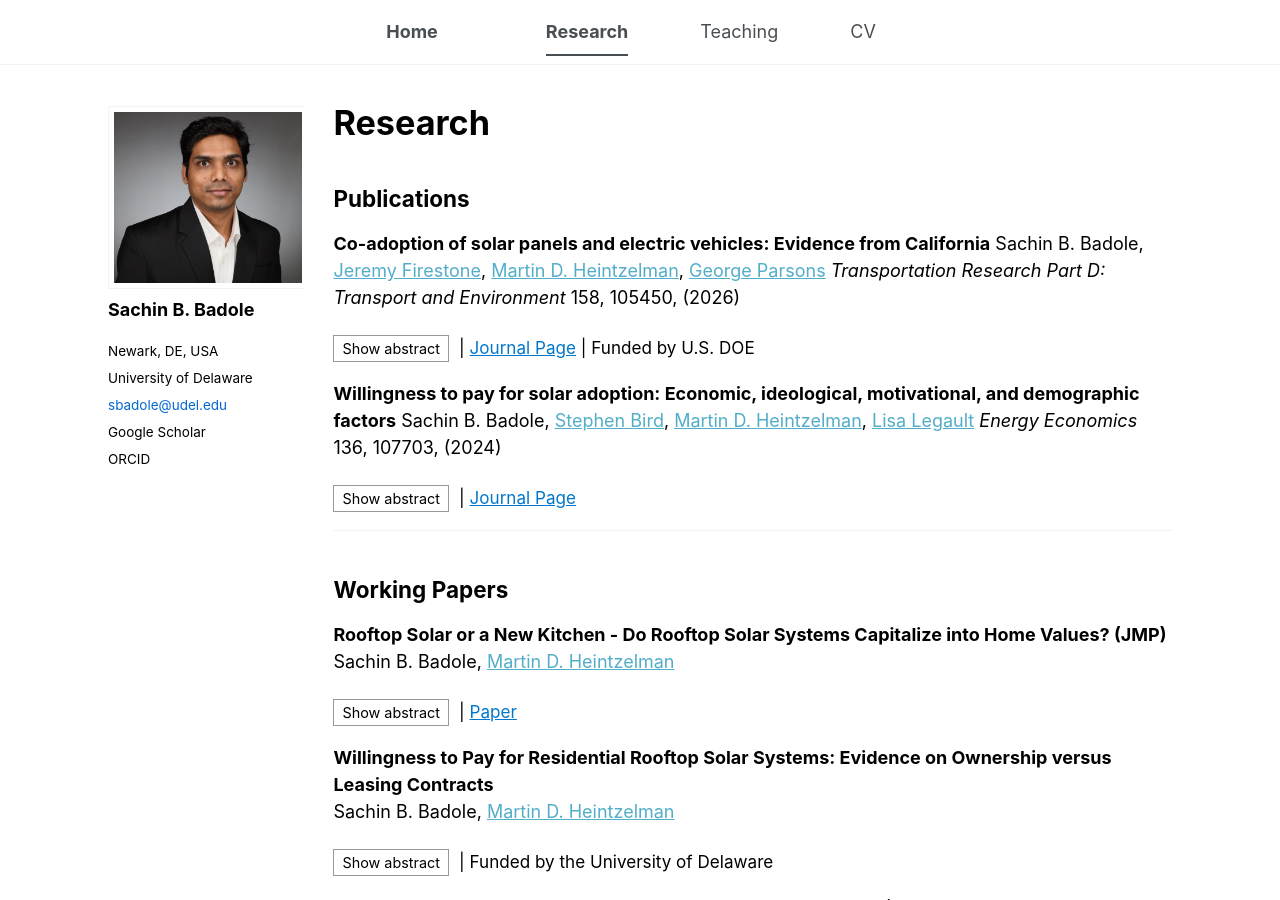
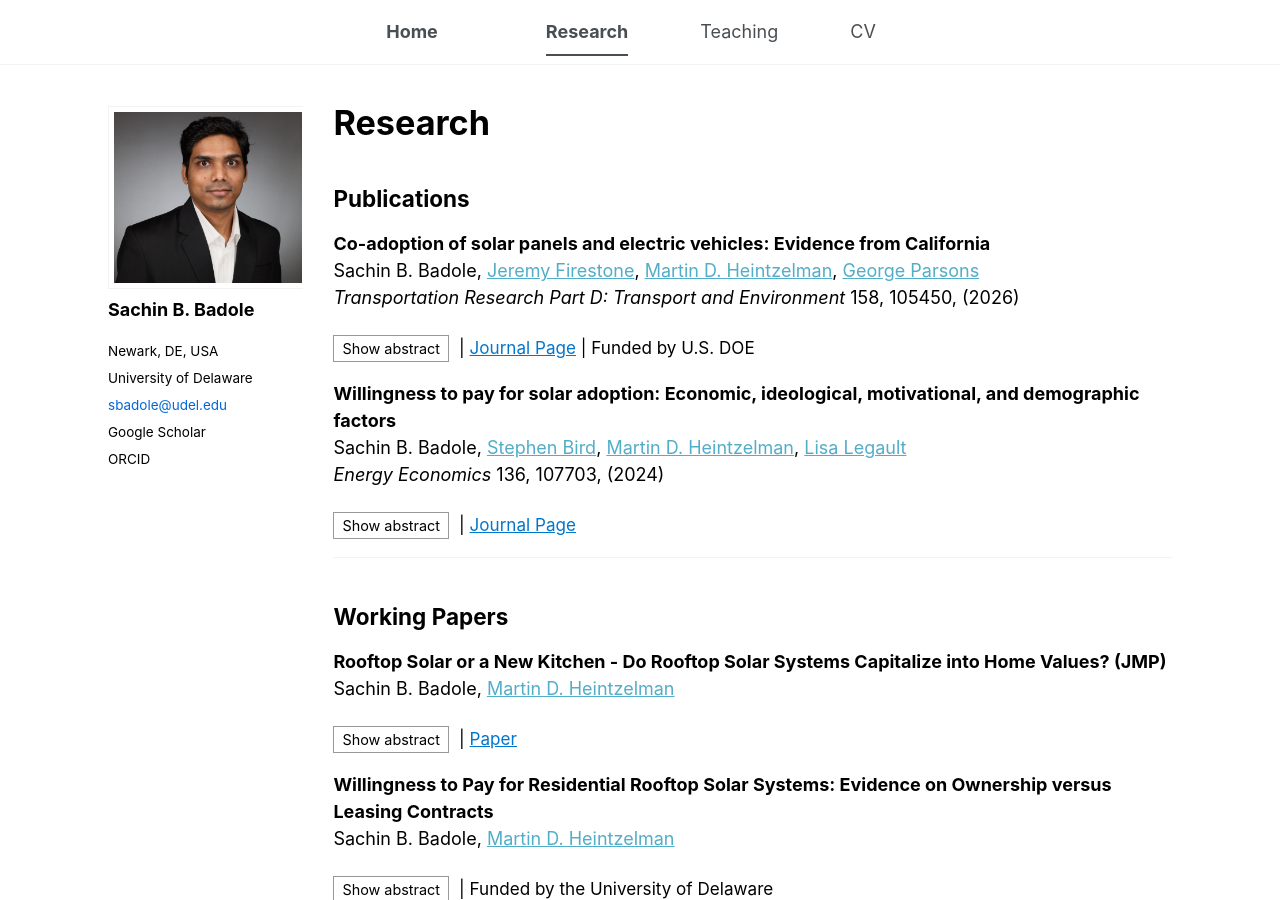
Before and after one commit to sachin-b-badole/sachin-b-badole.github.io, a Jekyll site: the page built from _pages/research.md, in a window 1280 px wide and 900 px high. Built offline with Jekyll 4.4.1, drawn with Linux system fonts in a browser that asks for light colours.

Commit message:
Update research.md

```diff
--- a/_pages/research.md
+++ b/_pages/research.md
@@ -8,9 +8,8 @@
 ## Publications
 
 {% assign pubs = site.publications | where: "type", "publication" | sort: "year" | reverse %}
-
 {% for p in pubs %}
-**{{ p.title }}**{% if p.status %} ({{ p.status }}){% endif %} {{ p.authors | join: ", "}}
+**{{ p.title }}**{% if p.status %} ({{ p.status }}){% endif %}<br> {{ p.authors | join: ", "}}<br>
 {% if p.journal %}_{{ p.journal }}_ {{ p.volume }}, {{ p.pages }}, ({{ p.year }}){% endif %}
 
 <details class="paper-details">
```
